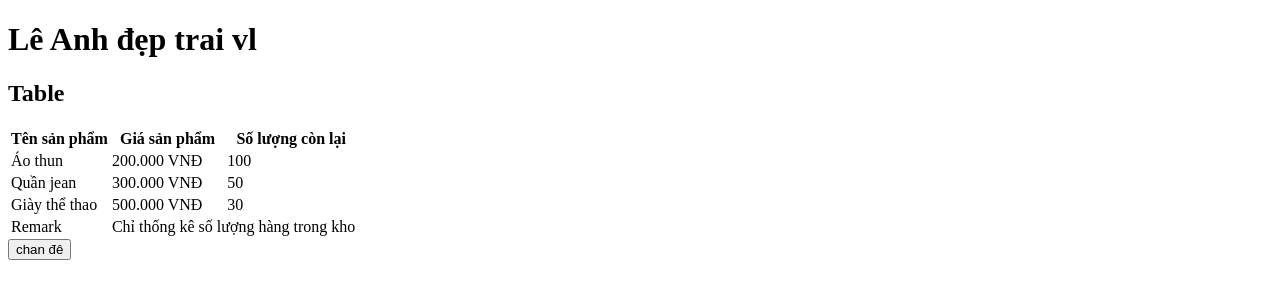
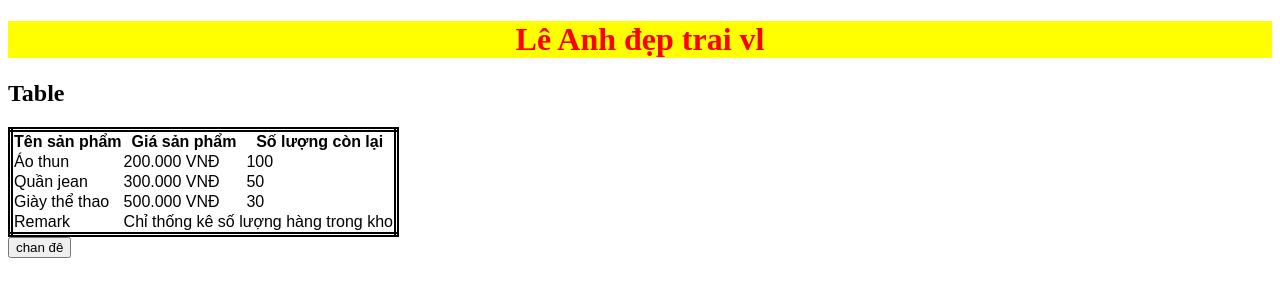
Before and after one commit to buimuoi2468-arch/test9, a plain HTML site: page index.html in a window 1280 px wide. Drawn offline with Linux system fonts and the light colour scheme.

Commit message:
firsst css

```diff
--- a/index.html
+++ b/index.html
@@ -7,7 +7,9 @@
   </head>
   <body>
     <h1>Lê Anh đẹp trai vl</h1>
+
     <h2>Table</h2>
+    <link rel="stylesheet" href="pc.css" />
     <table>
       <thead>
         <tr>
--- /dev/null
+++ b/pc.css
@@ -0,0 +1,11 @@
+table {
+  border-collapse: collapse;
+  border: 5px solid black;
+  border-style: double;
+  font-family: Arial, sans-serif;
+}
+h1 {
+  color: red;
+  background-color: yellow;
+  text-align: center;
+}
```
